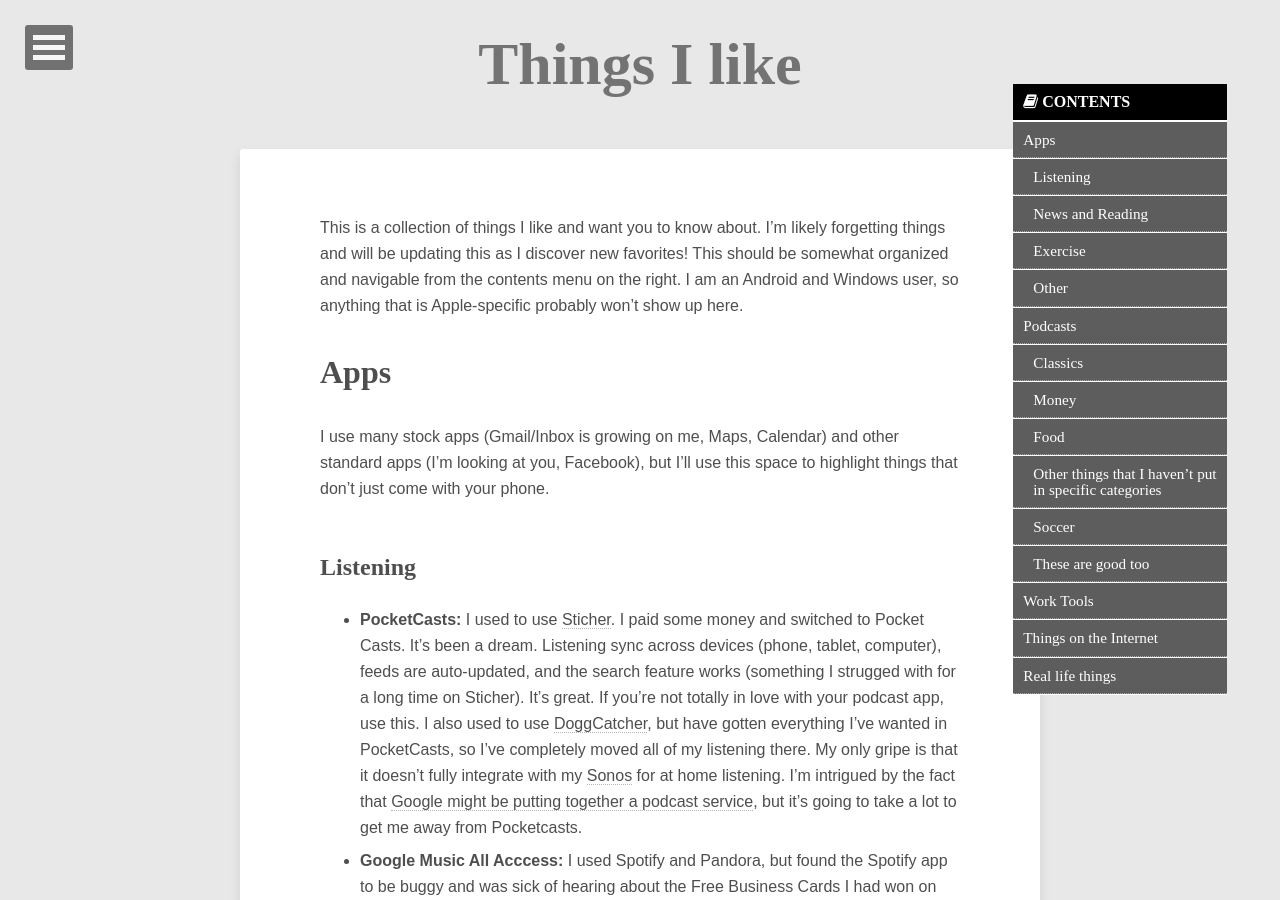
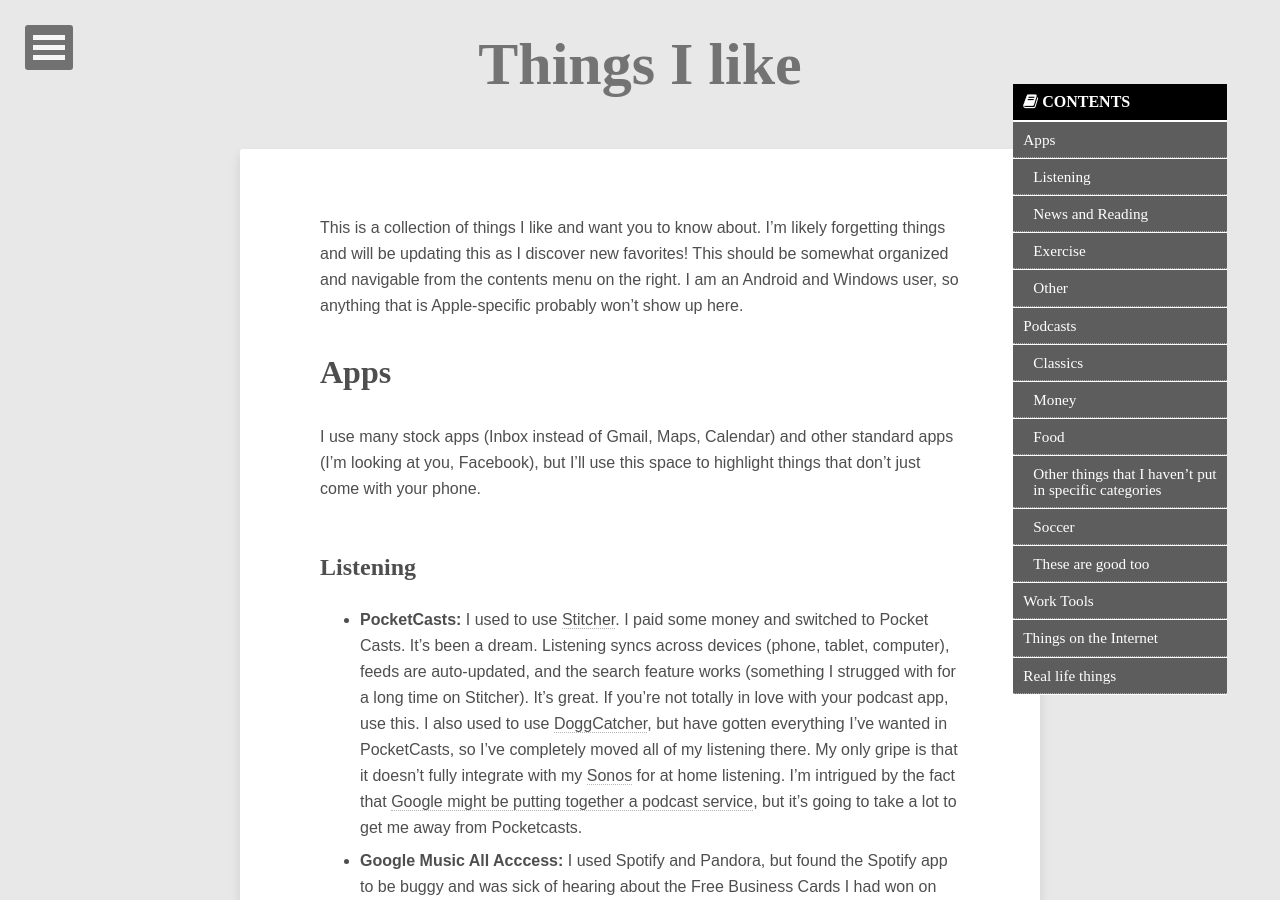
Before and after one commit to hanlonmt/hanlonmt.github.io, a Jekyll site: the page built from misc/index.md, in a window 1280 px wide and 900 px high. Built offline with Jekyll 4.4.1, drawn with Linux system fonts in a browser that asks for light colours; nearby versions of some CDN libraries; some web fonts are replaced; comment, search, counter and statistics services are not loaded.

Commit message:
final corrections

```diff
--- a/misc/index.md
+++ b/misc/index.md
@@ -11,11 +11,11 @@
 This is a collection of things I like and want you to know about. I'm likely forgetting things and will be updating this as I discover new favorites! This should be somewhat organized and navigable from the contents menu on the right. I am an Android and Windows user, so anything that is Apple-specific probably won't show up here.
 
 # Apps
-I use many stock apps (Gmail/Inbox is growing on me, Maps, Calendar) and other standard apps (I'm looking at you, Facebook), but I'll use this space to highlight things that don't just come with your phone.
+I use many stock apps (Inbox instead of Gmail, Maps, Calendar) and other standard apps (I'm looking at you, Facebook), but I'll use this space to highlight things that don't just come with your phone.
 <br><br>
 
 ## Listening
-- **[PocketCasts](http://www.shiftyjelly.com/pocketcasts):** I used to use [Sticher](https://www.stitcher.com/). I paid some money and switched to Pocket Casts. It's been a dream. Listening sync across devices (phone, tablet, computer), feeds are auto-updated, and the search feature works (something I strugged with for a long time on Sticher). It's great. If you're not totally in love with your podcast app, use this. I also used to use [DoggCatcher](http://www.doggcatcher.com/), but have gotten everything I've wanted in PocketCasts, so I've completely moved all of my listening there. My only gripe is that it doesn't fully integrate with my [Sonos](http://www.sonos.com/?r=1) for at home listening. I'm intrigued by the fact that [Google might be putting together a podcast service](http://arstechnica.com/gadgets/2016/02/google-play-music-podcasts-are-live-for-some-users/), but it's going to take a lot to get me away from Pocketcasts.
+- **[PocketCasts](http://www.shiftyjelly.com/pocketcasts):** I used to use [Stitcher](https://www.stitcher.com/). I paid some money and switched to Pocket Casts. It's been a dream. Listening syncs across devices (phone, tablet, computer), feeds are auto-updated, and the search feature works (something I strugged with for a long time on Stitcher). It's great. If you're not totally in love with your podcast app, use this. I also used to use [DoggCatcher](http://www.doggcatcher.com/), but have gotten everything I've wanted in PocketCasts, so I've completely moved all of my listening there. My only gripe is that it doesn't fully integrate with my [Sonos](http://www.sonos.com/?r=1) for at home listening. I'm intrigued by the fact that [Google might be putting together a podcast service](http://arstechnica.com/gadgets/2016/02/google-play-music-podcasts-are-live-for-some-users/), but it's going to take a lot to get me away from Pocketcasts.
 - **[Google Music All Acccess](https://play.google.com/about/music/allaccess/#/):** I used Spotify and Pandora, but found the Spotify app to be buggy and was sick of hearing about the Free Business Cards I had won on Pandora. I switched to Google's platform and haven't looked back, as it has a huge library and has helped me discover some new music. I still go back to Pandora sometimes, but that is happening less and less. There are some things I miss about Spotify, but I've gotten Google Music working to my liking
 - **[Sonos](http://www.sonos.com/?r=1):** Not so much an app as it is a product (you need the speaker for the app to work), but it's the only way I listen to music, news, or podcasts when I'm at home.
 - **[OverDrive](http://www.overdrive.com/):** Coupled with my local library resources, I use this to listen to audiobooks when there's something I really want to *read* and don't have time to get my hands on the book. I've read quite a few books this way while working in the lab.
```
